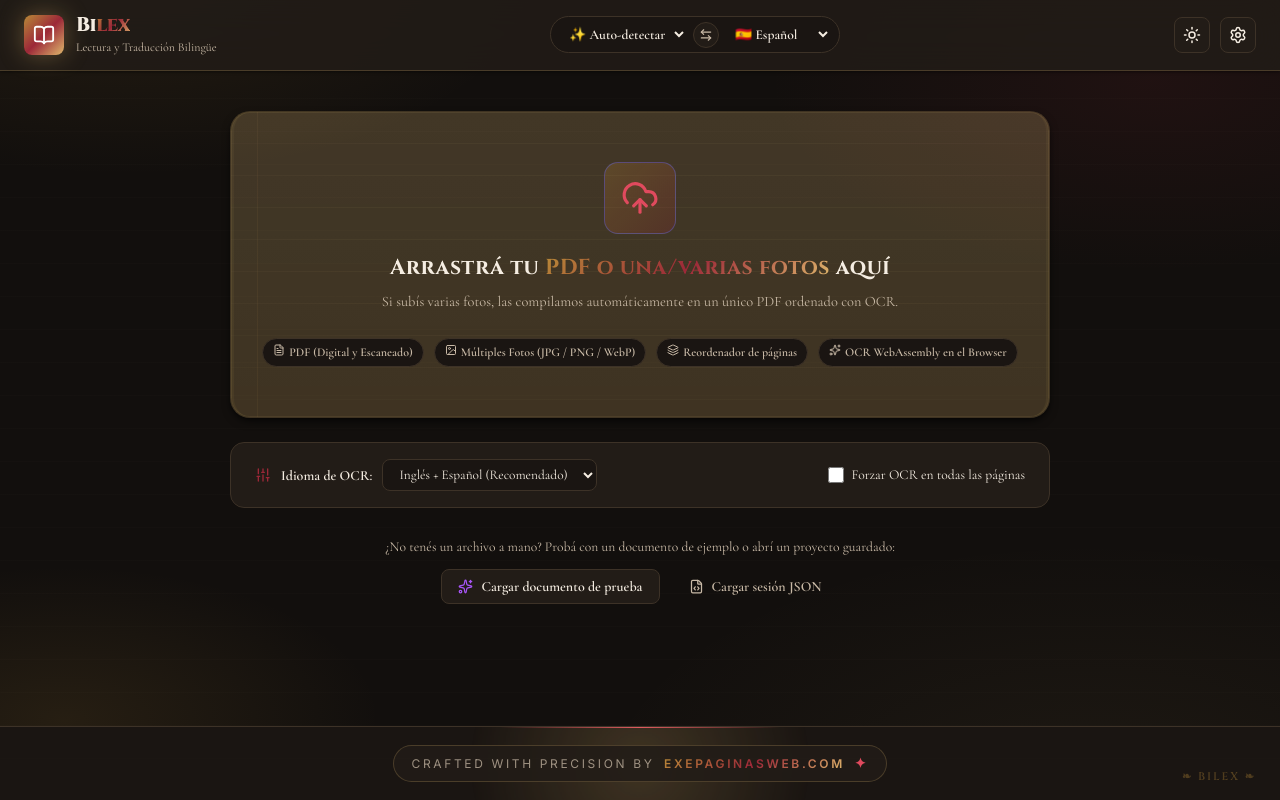
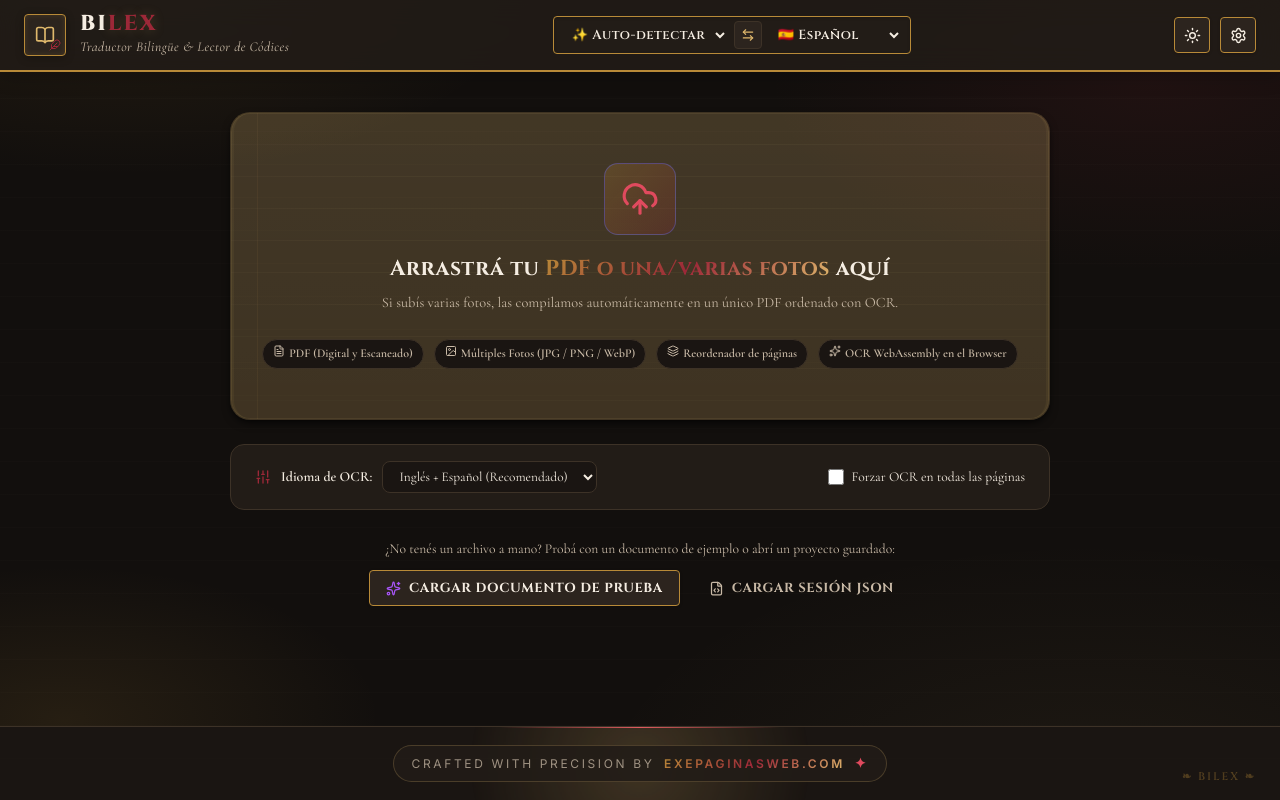
Before and after one commit to ExeDevCentral/Bilex, a React (Vite) app: page / in a window 1280 px wide. Built offline with nearby package versions, Linux system fonts and the light colour scheme.

Commit message:
feat(header): redesign header as Renaissance frontispiece with classic theme toggle

```diff
--- a/src/components/Header.tsx
+++ b/src/components/Header.tsx
@@ -6,7 +6,8 @@
   Sun,
   Moon,
   ArrowLeftRight,
-  FilePlus2
+  FilePlus2,
+  Feather
 } from 'lucide-react';
 import { SUPPORTED_LANGUAGES } from '../constants/languages';
 import type { TranslationConfig } from '../types';
@@ -46,25 +47,27 @@
   return (
     <header className="app-header">
       <div className="brand-section">
-        <div className="brand-logo-icon">
-          <BookOpen size={22} />
+        <div className="brand-logo-icon" title="Códice Bilex">
+          <BookOpen size={20} className="brand-icon-primary" />
+          <Feather size={12} className="brand-icon-quill" />
         </div>
-        <div>
+        <div className="brand-text-container">
           <h1 className="brand-title">
-            Bi<span className="gradient-text">lex</span>
+            BI<span className="brand-title-accent">LEX</span>
           </h1>
-          <p className="brand-subtitle">Lectura y Traducción Bilingüe</p>
+          <p className="brand-subtitle">Traductor Bilingüe &amp; Lector de Códices</p>
         </div>
       </div>
 
       {/* Language Selector in Header */}
-      <div className="lang-selector-group">
+      <div className="lang-selector-group" role="group" aria-label="Selección de Idiomas">
         <select
           className="lang-select"
           value={config.sourceLang}
           onChange={(e) => onConfigChange({ ...config, sourceLang: e.target.value })}
           disabled={isProcessing}
-          title="Idioma de origen"
+          title="Idioma del texto original"
+          aria-label="Idioma de origen"
         >
           <option value="AUTO">✨ Auto-detectar</option>
           {SUPPORTED_LANGUAGES.map((lang) => (
@@ -75,10 +78,12 @@
         </select>
 
         <button
+          type="button"
           className="lang-swap-btn"
           onClick={handleSwapLanguages}
           disabled={isProcessing || config.sourceLang === 'AUTO'}
-          title="Intercambiar idiomas"
+          title="Intercambiar idiomas de traducción"
+          aria-label="Intercambiar idiomas"
         >
           <ArrowLeftRight size={14} />
         </button>
@@ -88,7 +93,8 @@
           value={config.targetLang}
           onChange={(e) => onConfigChange({ ...config, targetLang: e.target.value })}
           disabled={isProcessing}
-          title="Idioma destino"
+          title="Idioma de la traducción"
+          aria-label="Idioma destino"
         >
           {SUPPORTED_LANGUAGES.map((lang) => (
             <option key={lang.code} value={lang.code}>
@@ -103,41 +109,47 @@
         {hasDocument && (
           <>
             <button
-              className="btn btn-secondary"
+              type="button"
+              className="btn btn-secondary header-action-btn"
               onClick={onNewDocument}
               disabled={isProcessing}
-              title="Cargar otro documento"
+              title="Cargar otro documento o tomo"
             >
               <FilePlus2 size={16} />
-              <span>Nuevo</span>
+              <span className="btn-label-responsive">Nuevo</span>
             </button>
 
             <button
-              className="btn btn-primary"
+              type="button"
+              className="btn btn-primary header-action-btn"
               onClick={onOpenExport}
               disabled={isProcessing}
-              title="Exportar traducción y documento bilingüe"
+              title="Exportar traducción a compendio PDF bilingüe"
             >
               <Download size={16} />
-              <span>Exportar</span>
+              <span className="btn-label-responsive">Exportar</span>
             </button>
           </>
         )}
 
         <button
-          className="btn btn-secondary btn-icon"
+          type="button"
+          className="btn btn-secondary btn-icon theme-toggle-btn"
           onClick={onToggleTheme}
-          title={theme === 'dark' ? 'Cambiar a modo claro' : 'Cambiar a modo oscuro'}
+          title={theme === 'dark' ? 'Cambiar a Pergamino Real (Modo Día)' : 'Cambiar a Cuarto de Medianoche (Modo Noche)'}
+          aria-label={theme === 'dark' ? 'Activar modo pergamino claro' : 'Activar modo cuarto nocturno'}
         >
-          {theme === 'dark' ? <Sun size={18} /> : <Moon size={18} />}
+          {theme === 'dark' ? <Sun size={17} className="icon-sun" /> : <Moon size={17} className="icon-moon" />}
         </button>
 
         <button
+          type="button"
           className="btn btn-secondary btn-icon"
           onClick={onOpenSettings}
-          title="Configuración de APIs de Traducción"
+          title="Configuración de Motores de Traducción"
+          aria-label="Abrir configuración"
         >
-          <Settings size={18} />
+          <Settings size={17} />
         </button>
       </div>
     </header>
--- a/src/styles/components.css
+++ b/src/styles/components.css
@@ -1,4 +1,4 @@
-/* Header / Navbar */
+/* Renaissance Frontispiece Header / Navbar */
 .app-header {
   position: sticky;
   top: 0;
@@ -8,40 +8,68 @@
   justify-content: space-between;
   padding: 12px 24px;
   background: var(--bg-surface-glass);
-  backdrop-filter: blur(16px);
-  -webkit-backdrop-filter: blur(16px);
-  border-bottom: 1px solid var(--border-glass);
-  box-shadow: var(--shadow-sm);
+  backdrop-filter: blur(14px);
+  -webkit-backdrop-filter: blur(14px);
+  border-bottom: 2px solid var(--border-gold);
+  box-shadow: 0 4px 18px rgba(0, 0, 0, 0.22);
 }
 
 .brand-section {
   display: flex;
   align-items: center;
-  gap: 12px;
+  gap: 14px;
 }
 
 .brand-logo-icon {
   display: flex;
   align-items: center;
   justify-content: center;
-  width: 40px;
-  height: 40px;
-  border-radius: var(--radius-md);
-  background: var(--accent-gradient);
-  color: #ffffff;
-  box-shadow: var(--shadow-glow);
+  position: relative;
+  width: 42px;
+  height: 42px;
+  border-radius: var(--radius-sm);
+  background: var(--bg-surface-elevated);
+  border: 1px solid var(--border-gold);
+  color: var(--accent-gold);
+  box-shadow: 0 2px 8px rgba(0, 0, 0, 0.25), inset 0 0 6px rgba(184, 138, 56, 0.2);
+}
+
+.brand-icon-primary {
+  color: var(--border-gold-bright);
+}
+
+.brand-icon-quill {
+  position: absolute;
+  bottom: 4px;
+  right: 4px;
+  color: var(--accent-primary);
+}
+
+.brand-text-container {
+  display: flex;
+  flex-direction: column;
 }
 
 .brand-title {
-  font-size: 1.25rem;
+  font-family: var(--font-heading);
+  font-size: 1.35rem;
   font-weight: 800;
-  letter-spacing: -0.5px;
+  letter-spacing: 2px;
   color: var(--text-main);
+  line-height: 1.1;
+}
+
+.brand-title-accent {
+  color: var(--accent-primary);
+  text-shadow: 0 0 12px var(--accent-glow);
 }
 
 .brand-subtitle {
-  font-size: 0.75rem;
+  font-family: var(--font-reading);
+  font-size: 0.85rem;
+  letter-spacing: 0.5px;
   color: var(--text-muted);
+  font-style: italic;
 }
 
 .header-actions {
@@ -50,24 +78,26 @@
   gap: 10px;
 }
 
-/* Language Switcher Bar */
+/* Renaissance Language Switcher Bar */
 .lang-selector-group {
   display: flex;
   align-items: center;
-  background: var(--bg-secondary);
-  border: 1px solid var(--border-subtle);
-  border-radius: var(--radius-full);
+  background: var(--bg-surface);
+  border: 1px solid var(--border-gold);
+  border-radius: var(--radius-sm);
   padding: 4px 8px;
   gap: 6px;
+  box-shadow: inset 0 1px 3px rgba(0, 0, 0, 0.15);
 }
 
 .lang-select {
   background: transparent;
   border: none;
   color: var(--text-main);
-  font-family: inherit;
-  font-size: 0.85rem;
+  font-family: var(--font-heading);
+  font-size: 0.82rem;
   font-weight: 600;
+  letter-spacing: 0.5px;
   cursor: pointer;
   outline: none;
   padding: 4px 6px;
@@ -75,7 +105,7 @@
 }
 
 .lang-select option {
-  background: var(--bg-secondary);
+  background: var(--bg-surface-elevated);
   color: var(--text-main);
 }
 
@@ -83,19 +113,48 @@
   display: flex;
   align-items: center;
   justify-content: center;
-  background: var(--bg-surface);
+  background: var(--bg-surface-elevated);
   border: 1px solid var(--border-subtle);
-  color: var(--text-muted);
-  width: 26px;
-  height: 26px;
-  border-radius: 50%;
+  color: var(--accent-gold);
+  width: 28px;
+  height: 28px;
+  border-radius: var(--radius-sm);
   cursor: pointer;
-  transition: transform var(--transition-fast), color var(--transition-fast);
+  transition: transform var(--transition-fast), color var(--transition-fast), border-color var(--transition-fast);
 }
 
-.lang-swap-btn:hover {
-  color: var(--accent-primary-light);
+.lang-swap-btn:hover:not(:disabled) {
+  color: var(--text-main);
+  border-color: var(--border-gold);
   transform: rotate(180deg);
+}
+
+.theme-toggle-btn {
+  color: var(--accent-gold);
+}
+
+.theme-toggle-btn:hover {
+  color: var(--border-gold-bright);
+}
+
+@media (max-width: 680px) {
+  .brand-subtitle {
+    display: none;
+  }
+  .btn-label-responsive {
+    display: none;
+  }
+  .app-header {
+    padding: 10px 14px;
+  }
+  .lang-selector-group {
+    padding: 2px 4px;
+    gap: 2px;
+  }
+  .lang-select {
+    font-size: 0.75rem;
+    max-width: 100px;
+  }
 }
 
 /* Buttons */
@@ -105,10 +164,12 @@
   justify-content: center;
   gap: 8px;
   padding: 8px 16px;
-  border-radius: var(--radius-md);
-  font-family: inherit;
-  font-size: 0.875rem;
-  font-weight: 600;
+  border-radius: var(--radius-sm);
+  font-family: var(--font-heading);
+  font-size: 0.82rem;
+  font-weight: 700;
+  letter-spacing: 0.6px;
+  text-transform: uppercase;
   cursor: pointer;
   transition: all var(--transition-fast);
   border: 1px solid transparent;
@@ -118,31 +179,36 @@
 }
 
 .btn:disabled {
-  opacity: 0.5;
+  opacity: 0.45;
   cursor: not-allowed;
 }
 
 .btn-primary {
   background: var(--accent-gradient);
-  color: #ffffff;
-  box-shadow: 0 2px 8px rgba(99, 102, 241, 0.35);
+  border: 1px solid var(--border-gold);
+  color: #fffdf9;
+  box-shadow: 0 2px 8px rgba(0, 0, 0, 0.35);
+  text-shadow: 0 1px 2px rgba(0, 0, 0, 0.4);
 }
 
 .btn-primary:hover:not(:disabled) {
   opacity: 0.95;
   transform: translateY(-1px);
-  box-shadow: 0 4px 14px rgba(99, 102, 241, 0.5);
+  box-shadow: 0 4px 14px var(--accent-glow);
+  border-color: var(--border-gold-bright);
 }
 
 .btn-secondary {
-  background: var(--bg-surface);
+  background: var(--bg-surface-elevated);
   color: var(--text-main);
-  border-color: var(--border-subtle);
+  border: 1px solid var(--border-gold);
+  box-shadow: 0 1px 3px rgba(0, 0, 0, 0.15);
 }
 
 .btn-secondary:hover:not(:disabled) {
   background: var(--bg-hover);
-  border-color: var(--accent-primary-light);
+  border-color: var(--border-gold-bright);
+  color: var(--text-main);
 }
 
 .btn-ghost {
@@ -156,10 +222,11 @@
 }
 
 .btn-icon {
-  padding: 8px;
+  padding: 7px;
   width: 36px;
   height: 36px;
-  border-radius: var(--radius-md);
+  border-radius: var(--radius-sm);
+  border: 1px solid var(--border-gold);
 }
 
 /* Dropzone Upload */
```
